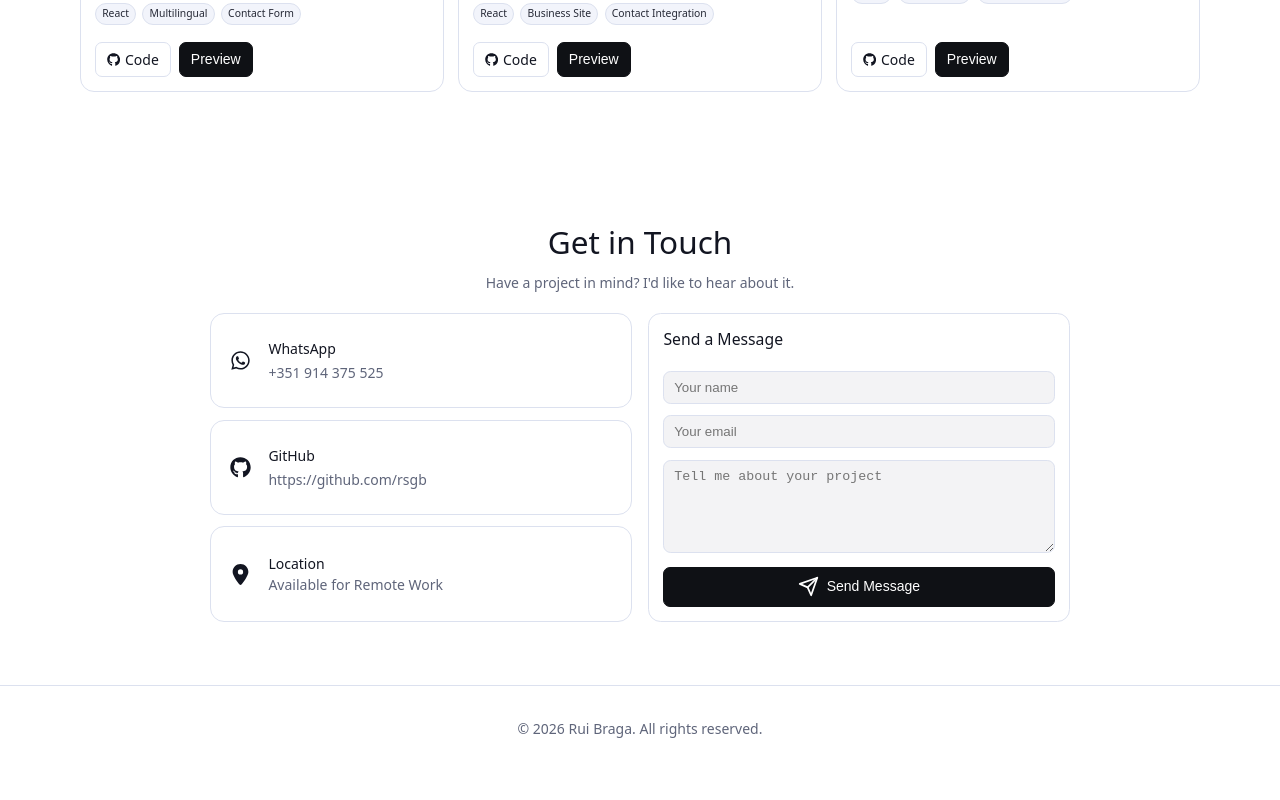
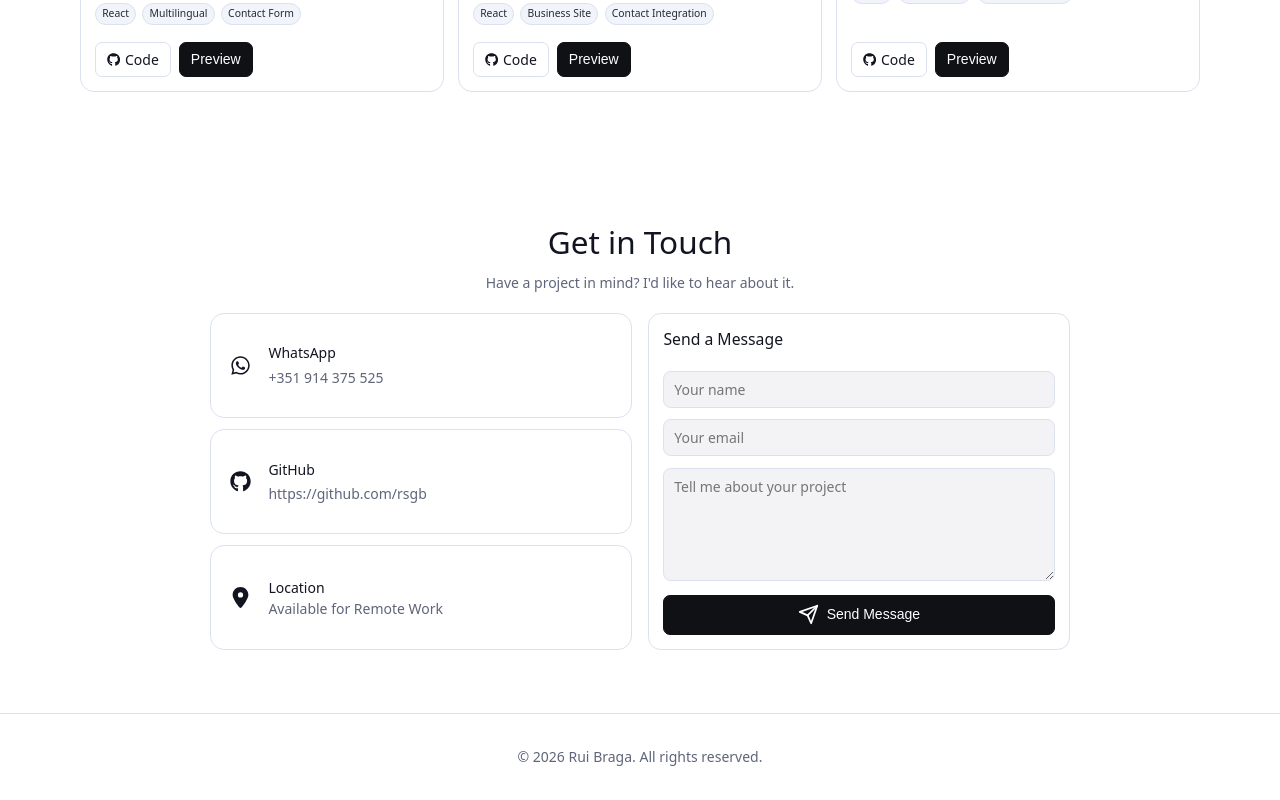
Before and after one commit to rsgb/rsgb-portfolio-page, a React (Vite) app: page / in a window 1280 px wide. Shown: the part 2137-2937 px from the top of the page. Before the commit the page ends 2909 px from the top, so only its background shows below. Built offline with nearby package versions, Linux system fonts and the light colour scheme.

Commit message:
Adjust contact form typography consistency
Set form inputs and textarea to inherit the same font settings so placeholder and field text render consistently in the contact section.

Made-with: Cursor

```diff
--- a/src/App.css
+++ b/src/App.css
@@ -672,6 +672,8 @@ h2 {
 
 .form input,
 .form textarea {
+  font-family: inherit;
+  font-size: 1rem;
   width: 100%;
   box-sizing: border-box;
   border: 1px solid var(--border-color);
```
